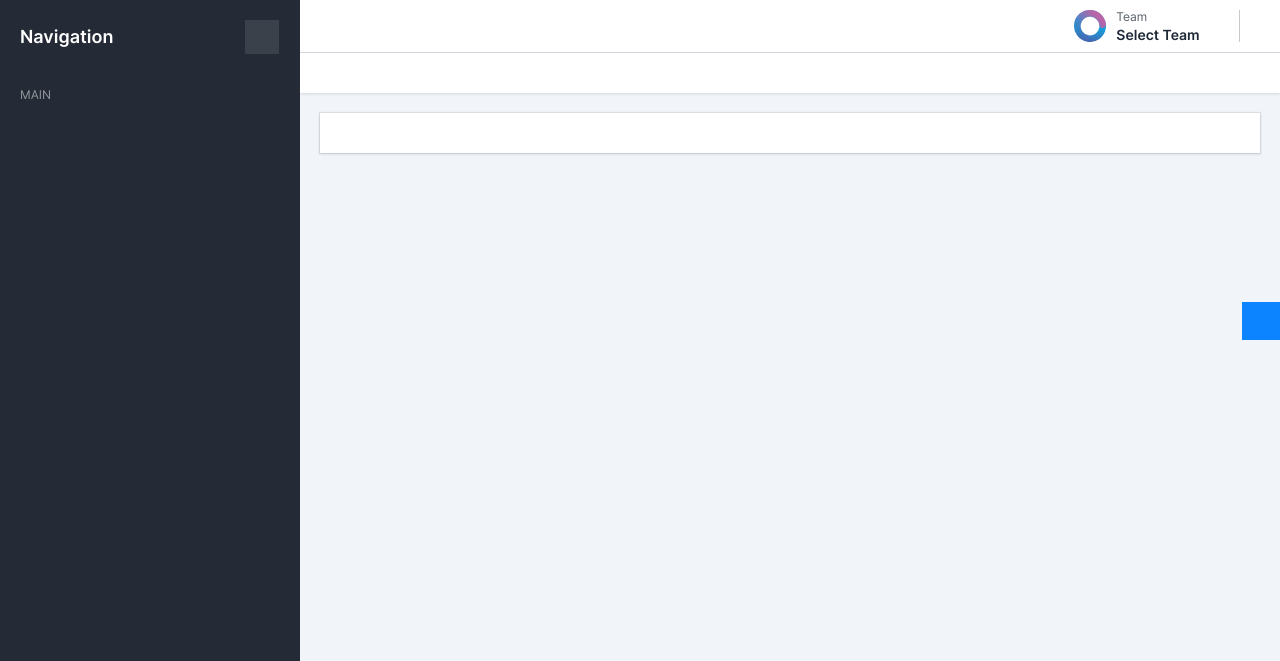
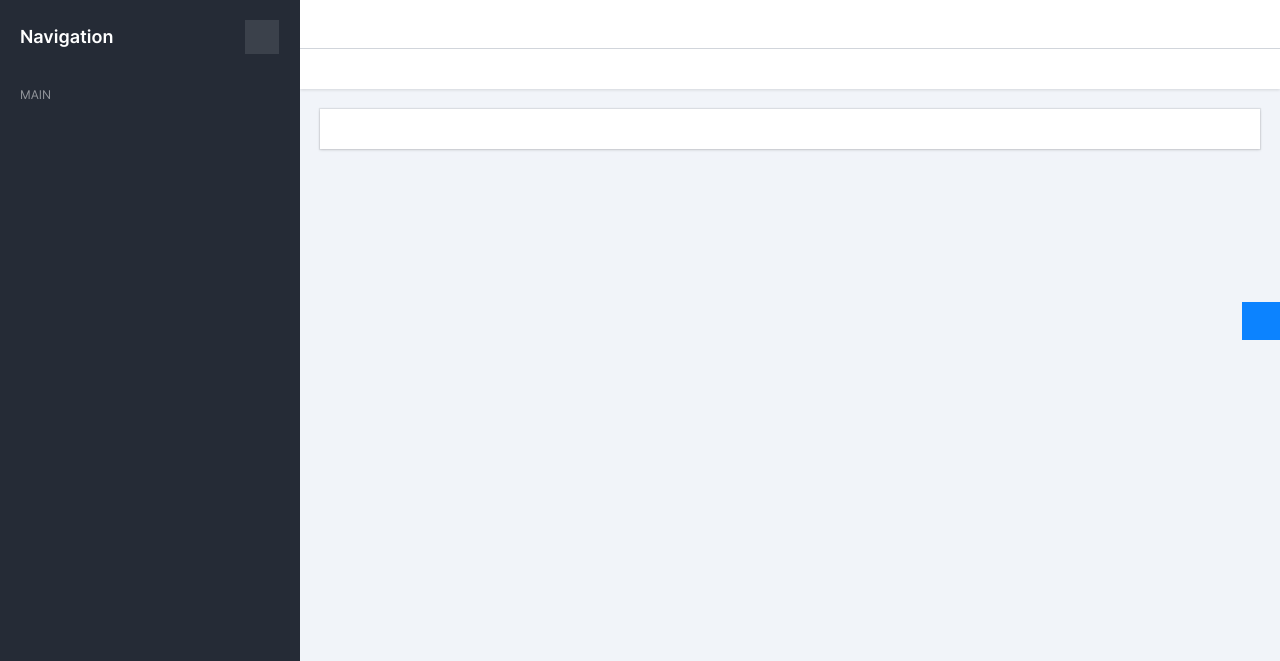
Before and after one commit to denischmkh/googlemaps, a Django app: page / in a window 1280 px wide. Shown: the part 79-740 px from the top of the page. Run offline with Django 5.2, Linux system fonts and the light colour scheme; data that the repository does not hold is empty; some libraries are stand-ins or nearby versions; some web fonts are replaced.

Commit message:
remake main menu

```diff
--- a/googlemaps/main_app/models/categories.py
+++ b/googlemaps/main_app/models/categories.py
@@ -6,6 +6,7 @@ from unidecode import unidecode
 class Category(models.Model):
     name = models.CharField(max_length=128, unique=True, verbose_name="Category Name")
     slug = models.SlugField(max_length=255, unique=True, blank=True, null=True, verbose_name="Category Slug")
+    icon = models.CharField(null=True)
 
     class Meta:
         verbose_name = "Category"
--- a/googlemaps/main_app/templates/base.html
+++ b/googlemaps/main_app/templates/base.html
@@ -570,94 +570,6 @@
 						</div>
 
 						<div class="collapse d-lg-block my-lg-auto ms-lg-auto" id="page_header">
-							<div class="d-sm-flex align-items-center mb-3 mb-lg-0 ms-lg-3">
-								<div class="dropdown w-100 w-sm-auto">
-									<a href="#" id="selected-team" class="d-flex align-items-center text-body lh-1 dropdown-toggle py-sm-2" data-bs-toggle="dropdown" data-bs-display="static">
-										<img id="selected-team-img" src="{% static 'task_manager/img/logos/2.svg' %}" class="w-32px h-32px me-2" alt="">
-										<div class="me-auto me-lg-1">
-											<div class="fs-sm text-muted mb-1">Team</div>
-											<div id="selected-team-name" class="fw-semibold">Select Team</div>
-										</div>
-									</a>
-
-									<div class="dropdown-menu dropdown-menu-lg-end w-100 w-lg-auto wmin-300 wmin-sm-350 pt-0">
-										{% comment %} <div class="d-flex align-items-center p-3">
-											<h6 class="fw-semibold mb-0">Teams</h6>
-											<a href="{% url 'companies' %}" class="ms-auto">
-												View all
-												<i class="ph-arrow-circle-right ms-1"></i>
-											</a>
-										</div>
-										{% if companies %}
-											{% for company, count in companies %}
-												<a href="#" class="dropdown-item dropdown-item-company py-2">
-													<img src="{% static 'task_manager/img/logos/2.svg' %}" class="w-32px h-32px me-2" alt="">
-													<div>
-														<div class="fw-semibold">{{ company }}</div>
-														<div class="fs-sm text-muted">{{ count }} members</div>
-													</div>
-												</a>
-											{% endfor %}
-										{% else %}
-											<div class="py-2 px-3">
-												<div>
-													<div class="fw-semibold">You are not in any teams</div>
-												</div>
-											</div>
-										{% endif %} {% endcomment %}
-									</div>
-
-									<script>
-										document.addEventListener('DOMContentLoaded', () => {
-											const dropdownItems = document.querySelectorAll('.dropdown-item-company');
-											const selectedTeamName = document.getElementById('selected-team-name');
-											const selectedTeamImg = document.getElementById('selected-team-img');
-											const activeTeamKey = 'activeTeam'; // Ключ для localStorage
-
-											// Функция для обновления отображаемого выбора
-											const updateSelectedTeam = (teamName, imgSrc) => {
-												selectedTeamName.textContent = teamName;
-												selectedTeamImg.src = imgSrc;
-											};
-
-											// Восстановление выбора из localStorage
-											const savedTeam = localStorage.getItem(activeTeamKey);
-											if (savedTeam) {
-												const [teamName, imgSrc] = savedTeam.split('|'); // Разделитель для хранения данных
-												updateSelectedTeam(teamName, imgSrc);
-											}
-
-											// Обработка клика по элементу списка
-											dropdownItems.forEach(item => {
-												item.addEventListener('click', (e) => {
-													e.preventDefault();
-
-													// Извлекаем имя команды и путь к изображению
-													const teamName = item.querySelector('.fw-semibold').textContent;
-													const imgSrc = item.querySelector('img').src;
-
-													// Обновляем отображение
-													updateSelectedTeam(teamName, imgSrc);
-
-													// Сохраняем выбор в localStorage
-													localStorage.setItem(activeTeamKey, `${teamName}|${imgSrc}`);
-												});
-											});
-										});
-									</script>
-								</div>
-
-								<div class="vr d-none d-sm-block flex-shrink-0 my-2 mx-3"></div>
-
-								<div class="d-inline-flex mt-3 mt-sm-0">
-									{% block user_in_project %}
-									{% endblock user_in_project %}
-
-									{% block add_some %}
-
-									{% endblock add_some %}
-								</div>
-							</div>
 						</div>
 					</div>
 
--- a/googlemaps/main_app/templates/index.html
+++ b/googlemaps/main_app/templates/index.html
@@ -10,10 +10,11 @@
                         <div class="grid-item">
                             <a href="{% url 'categoty_list_place_tm' %}?category={{ item.slug }}" class="d-flex flex-column align-items-center text-decoration-none text-dark text-center">
                                 <div class="d-flex justify-content-center align-items-center rounded-circle bg-light shadow-sm p-3">
-                                    <i class="ph ph-storefront fs-1 text-secondary"></i>
+                                    <img src="{% static 'icons/'|add:item.icon %}" alt="{{ item.name }}" style="width: 40px; height: 40px;">
+
                                 </div>
                                 <div class="mt-2 fw-semibold text-break">
-                                    {{ item }} ({{ item.places.count }})
+                                    {{ item }}
                                 </div>
                             </a>
                         </div>
--- a/googlemaps/modules/1_parse_places.py
+++ b/googlemaps/modules/1_parse_places.py
@@ -18,7 +18,7 @@ import psycopg2
 
 # Подключение к базе данных
 connection = psycopg2.connect(
-    dbname="bank_dump",
+    dbname="bar_dump",
     user="postgres",
     password="denis2004",
     host="localhost"
@@ -31,7 +31,7 @@ connection = psycopg2.connect(
 cursor = connection.cursor()
 # Запрос к таблице
 # for table in tables:
-query = f"select * from place_bank;"
+query = f"select * from place_bar;"
 
 # Выполнение запроса
 cursor.execute(query)
```
Also changed, not shown: googlemaps/googlemaps/settings.py (+14 -14 lines), googlemaps/main_app/migrations/0040_category_icon.py (added), googlemaps/main_app/static/icons/architect.png (added).
